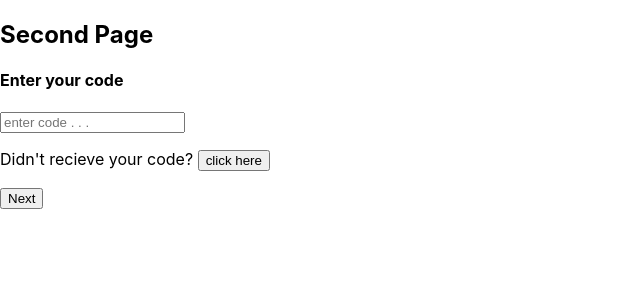
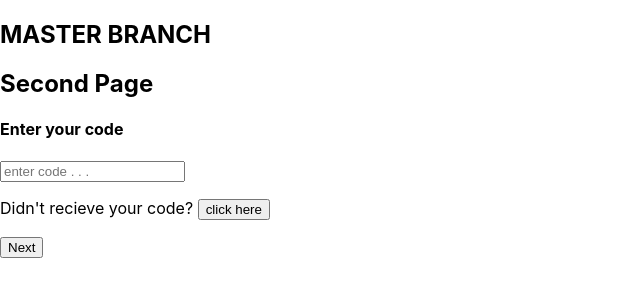
Before and after one commit to Hatemii/Nested-Forms, a React (Create React App) app: page /second in a window 1280 px wide. Shown: the top 300 px of the page, without its empty margins (0-640 px from the left). Built offline with nearby package versions, Linux system fonts and the light colour scheme.

Commit message:
MASER BRANCH TEST

```diff
--- a/src/component/Second.js
+++ b/src/component/Second.js
@@ -5,6 +5,9 @@ export default class Second extends Component {
   render(){
     return(
       <div>
+
+        <h2>MASTER BRANCH</h2>
+
         <h2>Second Page</h2>
         <h4>Enter your code</h4>
 
```
